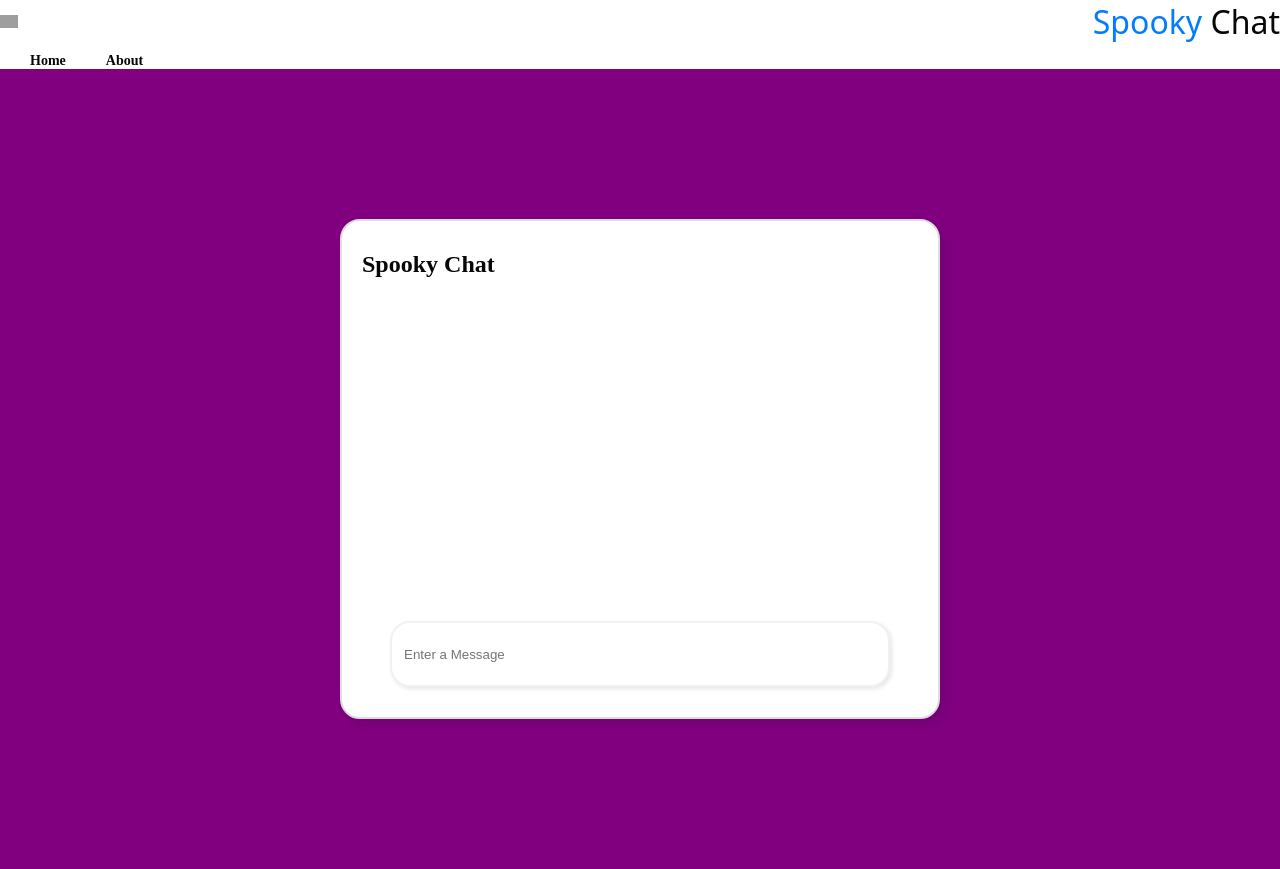
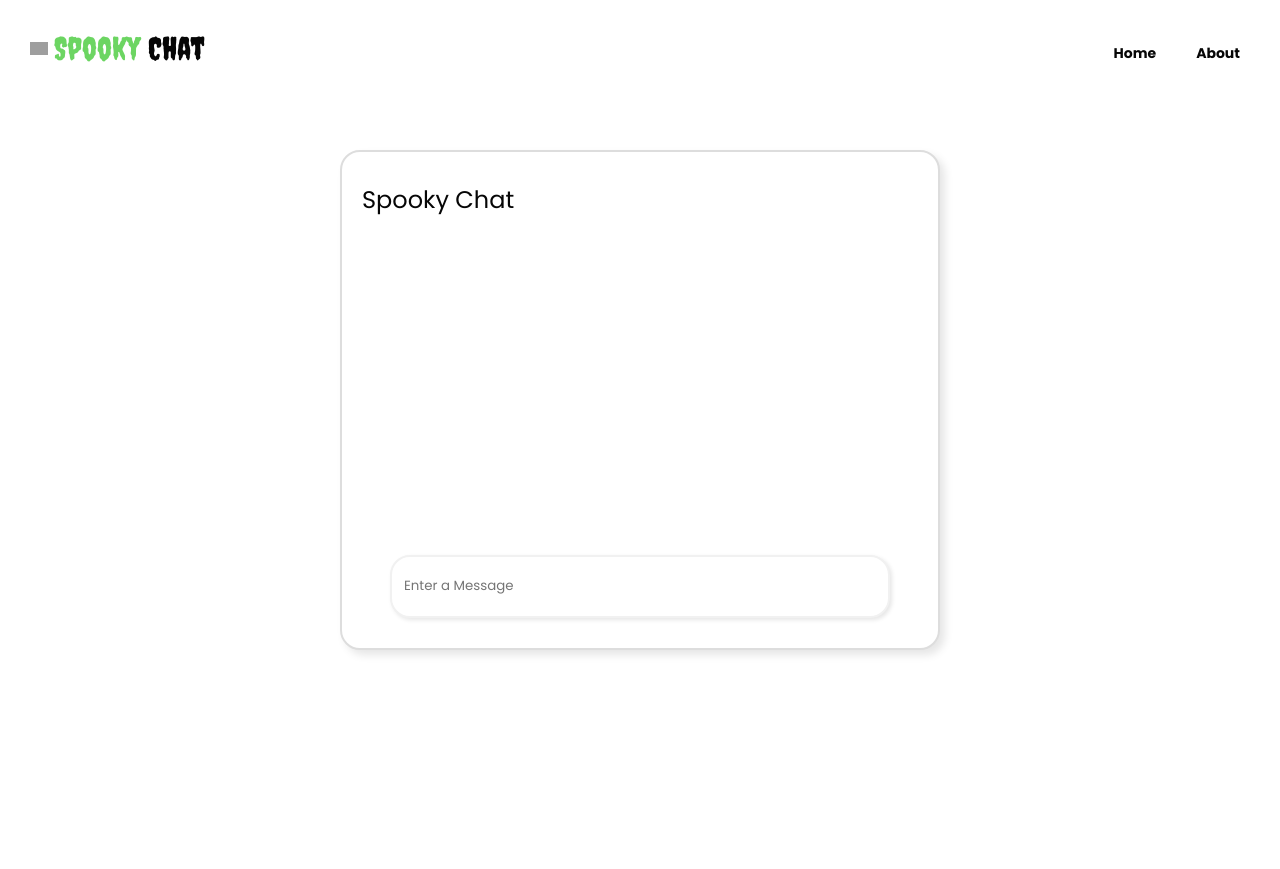
Before and after one commit to FemputerTech/SpookyChat, a Flask app: page / in a window 1280 px wide. After the commit the page ends 655 px from the top, so only its background shows below. Run offline with Flask 3, Linux system fonts and the light colour scheme; some libraries are stand-ins or nearby versions; grey boxes are pictures that could not be loaded.

Commit message:
added fonts and updated the primary color

```diff
--- a/static/css/app.css
+++ b/static/css/app.css
@@ -1,13 +1,19 @@
+@import url("https://fonts.googleapis.com/css2?family=Creepster&family=DM+Sans:ital,opsz,wght@0,9..40,100..1000;1,9..40,100..1000&family=DM+Serif+Display:ital@0;1&display=swap");
+@import url("https://fonts.googleapis.com/css2?family=Poppins:ital,wght@0,100;0,200;0,300;0,400;0,500;0,600;0,700;0,800;0,900;1,100;1,200;1,300;1,400;1,500;1,600;1,700;1,800;1,900&display=swap");
+
 * {
   box-sizing: border-box;
+  font-family: "Poppins", sans-serif;
+  font-weight: 400;
+  font-style: normal;
   margin: 0;
   padding: 0;
 }
 
 :root {
-  --primary: #027bff;
-  --primary-muted: #3898ff;
-  --primary-dark: #026de2;
+  --primary: #6cd562;
+  --primary-muted: #66ce5f;
+  --primary-dark: #2b7d49;
 
   --background: #fff;
   --background-dark: #09192b;
@@ -28,11 +34,21 @@ body {
   overflow-x: hidden;
 }
 
+header {
+  position: fixed;
+  display: flex;
+  justify-content: space-between;
+  padding: 30px;
+  width: 100%;
+  min-height: 80px;
+  top: 0;
+  left: 0;
+}
+
 main {
   display: flex;
   justify-content: center;
   align-items: center;
-  background-color: purple;
   width: 100vw;
   height: 100vh;
 }
```
